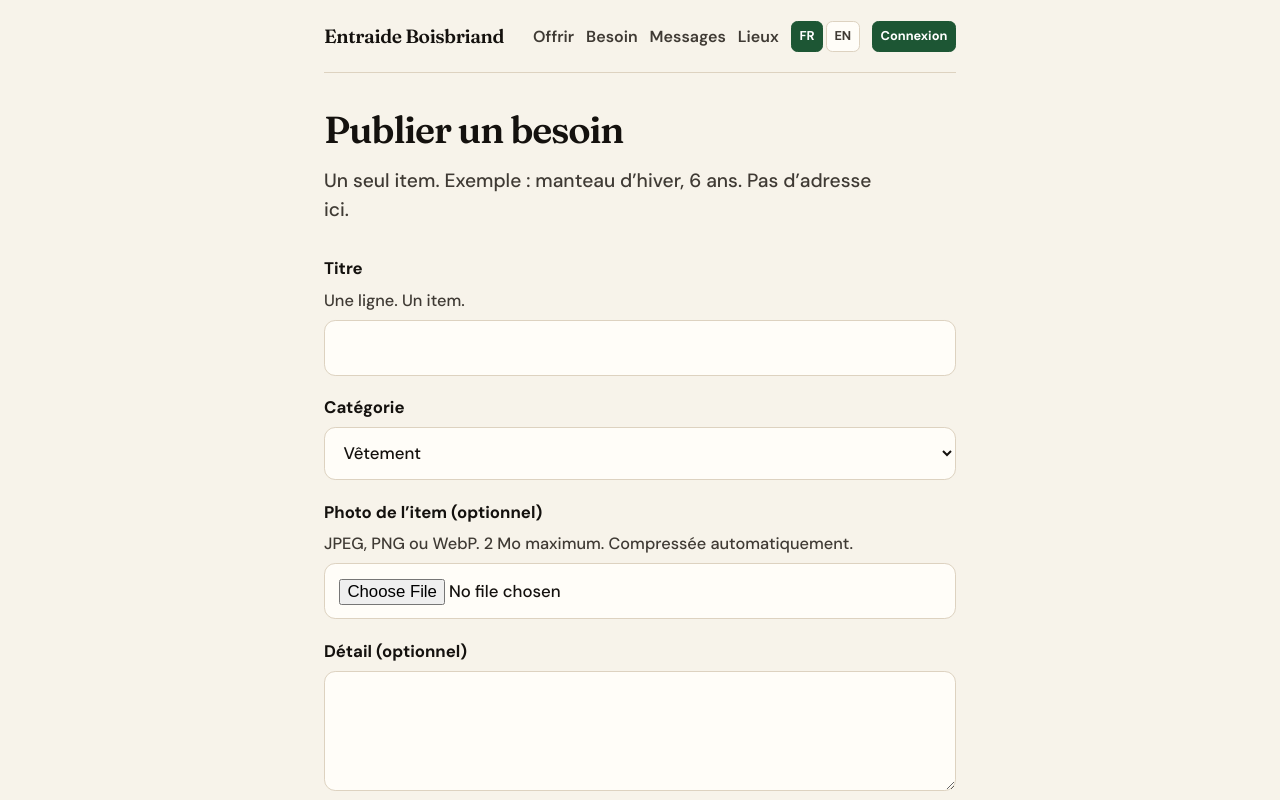
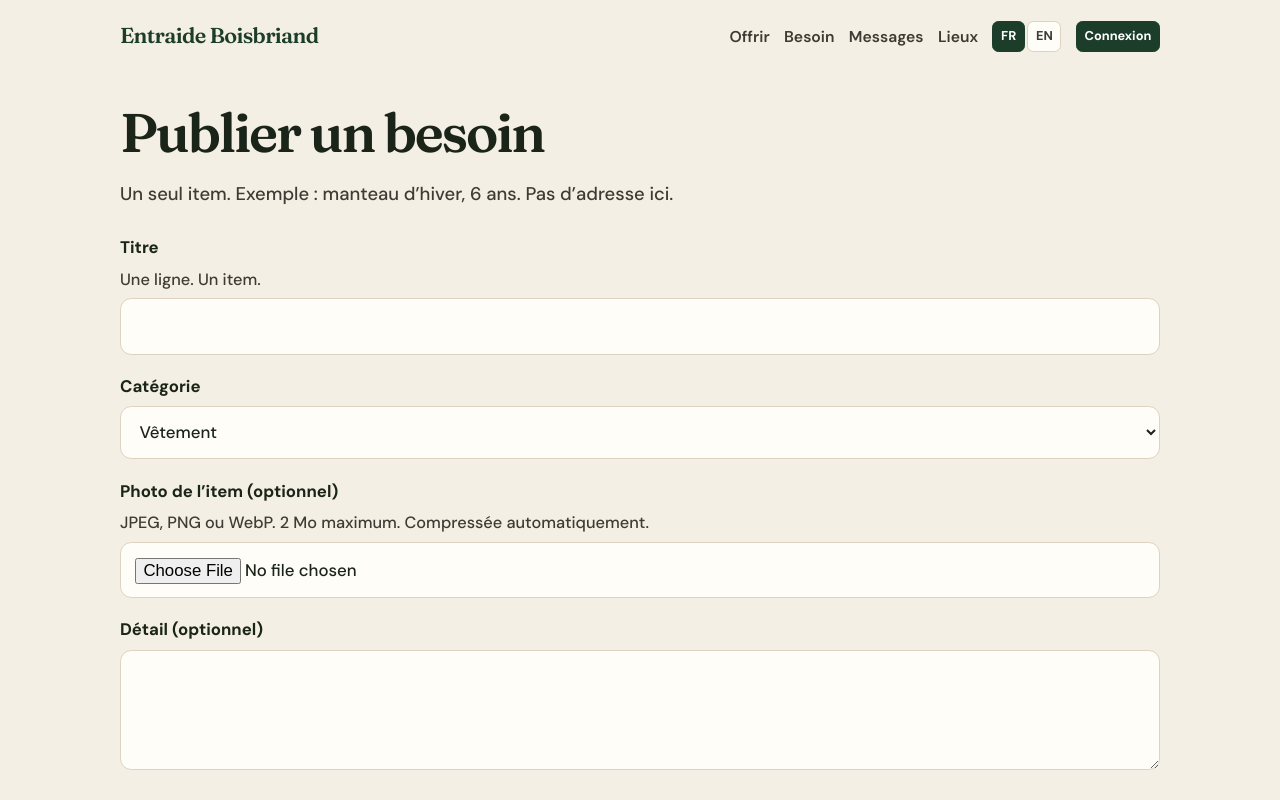
Before and after one commit to AlexyaSnow/boisbriand-entraide, a Next.js app: page /besoin in a window 1280 px wide. Shown: the top 800 px of the page. Built offline with nearby package versions, Linux system fonts and the light colour scheme; no server answers.

Commit message:
feat: accueil plus large, titre en trois lignes, cartes messages

```diff
--- a/app/globals.css
+++ b/app/globals.css
@@ -1,10 +1,10 @@
 :root {
-  --papier: #f7f3ea;
-  --encre: #14110e;
+  --papier: #f4efe4;
+  --encre: #1b2419;
   --muet: #3f3a34;
   --ligne: #ddd2c0;
-  --vert: #1d5634;
-  --vert-fonce: #143d24;
+  --vert: #1c3d2a;
+  --vert-fonce: #14291c;
   --blanc: #fffdf8;
   --ouvert: #145c32;
   --ferme: #8a2a26;
@@ -29,9 +29,9 @@ body {
 a { color: inherit; }
 
 .shell {
-  max-width: 42rem;
+  max-width: 68rem;
   margin: 0 auto;
-  padding: 0 1.25rem 5rem;
+  padding: 0 1.5rem 5rem;
 }
 
 .top {
@@ -39,17 +39,17 @@ a { color: inherit; }
   align-items: center;
   justify-content: space-between;
   gap: 1rem;
-  padding: 1.3rem 0 1.25rem;
-  border-bottom: 1px solid var(--ligne);
-  margin-bottom: 2.1rem;
+  padding: 1.2rem 0 1.1rem;
+  margin-bottom: 2rem;
 }
 
 .marque {
   font-family: var(--font-serif), Georgia, serif;
   font-weight: 600;
-  font-size: 1.2rem;
-  letter-spacing: -0.02em;
+  font-size: 1.35rem;
+  letter-spacing: -0.03em;
   text-decoration: none;
+  color: var(--vert);
 }
 
 .nav {
@@ -57,8 +57,8 @@ a { color: inherit; }
   align-items: center;
   flex-wrap: wrap;
   justify-content: flex-end;
-  gap: 0.75rem;
-  font-size: 1rem;
+  gap: 0.9rem;
+  font-size: 0.98rem;
   font-weight: 600;
 }
 
@@ -88,56 +88,88 @@ a { color: inherit; }
 h1 {
   font-family: var(--font-serif), Georgia, serif;
   font-weight: 600;
-  font-size: 2.35rem;
-  line-height: 1.2;
-  letter-spacing: -0.03em;
-  margin: 0 0 0.85rem;
+  font-size: clamp(2.1rem, 5vw, 3.4rem);
+  line-height: 1.12;
+  letter-spacing: -0.04em;
+  margin: 0 0 1rem;
+  white-space: pre-line;
+  max-width: 16ch;
 }
 
 .lede {
   color: var(--muet);
-  font-size: 1.2rem;
+  font-size: 1.15rem;
   line-height: 1.55;
-  margin: 0 0 1.9rem;
+  margin: 0 0 1.6rem;
   max-width: 36rem;
 }
 
 .actions {
-  display: grid;
-  gap: 0.8rem;
-  margin-bottom: 2.6rem;
+  display: flex;
+  flex-wrap: wrap;
+  gap: 0.75rem;
+  margin-bottom: 2.8rem;
 }
 
 .btn {
-  display: block;
+  display: inline-block;
   text-align: center;
   text-decoration: none;
   border: 0;
   cursor: pointer;
   font: inherit;
   font-weight: 700;
-  padding: 1.05rem 1.15rem;
-  border-radius: 0.9rem;
+  padding: 0.95rem 1.35rem;
+  border-radius: 2rem;
 }
 
 .btn-primary { background: var(--vert); color: #fff; }
 .btn-primary:hover { background: var(--vert-fonce); }
 
 .btn-ghost {
+  background: var(--vert);
+  color: #fff;
+}
+.btn-ghost:hover { background: var(--vert-fonce); }
+
+h2 {
+  font-size: 1.25rem;
+  font-weight: 700;
+  color: var(--encre);
+  margin: 0 0 0.85rem;
+}
+
+.bloc-titre {
+  display: flex;
+  align-items: baseline;
+  justify-content: space-between;
+  gap: 1rem;
+  margin-bottom: 0.85rem;
+}
+.bloc-titre h2 { margin: 0; }
+.bloc-titre a { font-size: 0.95rem; color: var(--muet); }
+
+.cartes {
+  list-style: none;
+  padding: 0;
+  margin: 0 0 2.4rem;
+  display: grid;
+  grid-template-columns: repeat(auto-fit, minmax(16rem, 1fr));
+  gap: 1rem;
+}
+
+.carte {
+  display: flex;
+  gap: 0.9rem;
+  align-items: center;
+  padding: 1rem;
   background: var(--blanc);
-  color: var(--encre);
   border: 1px solid var(--ligne);
+  border-radius: 1rem;
+  text-decoration: none;
   box-shadow: var(--ombre);
 }
-
-h2 {
-  font-size: 1.2rem;
-  font-weight: 700;
-  letter-spacing: 0;
-  text-transform: none;
-  color: var(--encre);
-  margin: 0 0 0.75rem;
-}
+.carte:hover { background: #fbf6ee; }
 
 .liste {
   list-style: none;
@@ -162,15 +194,13 @@ h2 {
 }
 .annonce:hover { background: #fbf6ee; }
 
-.point {
-  padding: 1.15rem 1.2rem;
-}
+.point { padding: 1.15rem 1.2rem; }
 
 .vignette {
-  width: 4.8rem;
-  height: 4.8rem;
+  width: 4.4rem;
+  height: 4.4rem;
   object-fit: cover;
-  border-radius: 0.6rem;
+  border-radius: 0.7rem;
   background: var(--ligne);
   flex-shrink: 0;
 }
@@ -189,13 +219,13 @@ h2 {
 .nom {
   display: block;
   font-weight: 700;
-  font-size: 1.12rem;
+  font-size: 1.08rem;
   line-height: 1.35;
 }
 .meta {
   display: block;
   color: var(--muet);
-  font-size: 1rem;
+  font-size: 0.98rem;
   font-weight: 500;
   margin-top: 0.2rem;
 }
--- a/src/i18n/textes.ts
+++ b/src/i18n/textes.ts
@@ -18,8 +18,8 @@ export const textes = {
     lieuxTitre: "Mes lieux",
     lieuxLede: "Pas un carnet de personnes. Seulement des points de la liste fermée. Maximum trois.",
     lieuxConnexion: "Connecte-toi pour épingler 2 ou 3 lieux accessibles à pied.",
-    titre: "Entraide à Boisbriand",
-    lede: "Publier un don ou un besoin. Se rejoindre dans un lieu public de la liste. Un item, un échange.",
+    titre: "Un don ou un besoin.\nUn lieu public.\nUn échange.",
+    lede: "Un item à la fois. Rencontre seulement dans un lieu de la liste.",
     btnOffre: "Publier une offre",
     btnBesoin: "Publier un besoin",
     annonces: "Annonces ouvertes",
@@ -78,8 +78,8 @@ export const textes = {
     lieuxTitre: "My places",
     lieuxLede: "Not an address book of people. Closed list only. Maximum three.",
     lieuxConnexion: "Sign in to pin 2 or 3 places you can reach on foot.",
-    titre: "Mutual aid in Boisbriand",
-    lede: "Post a gift or a need. Meet only at a listed public place. One item, one exchange.",
+    titre: "A gift or a need.\nA public place.\nOne exchange.",
+    lede: "One item at a time. Meet only at a listed place.",
     btnOffre: "Post an offer",
     btnBesoin: "Post a need",
     annonces: "Open listings",
```
Also changed, not shown: app/page.tsx (+13 -7 lines).
